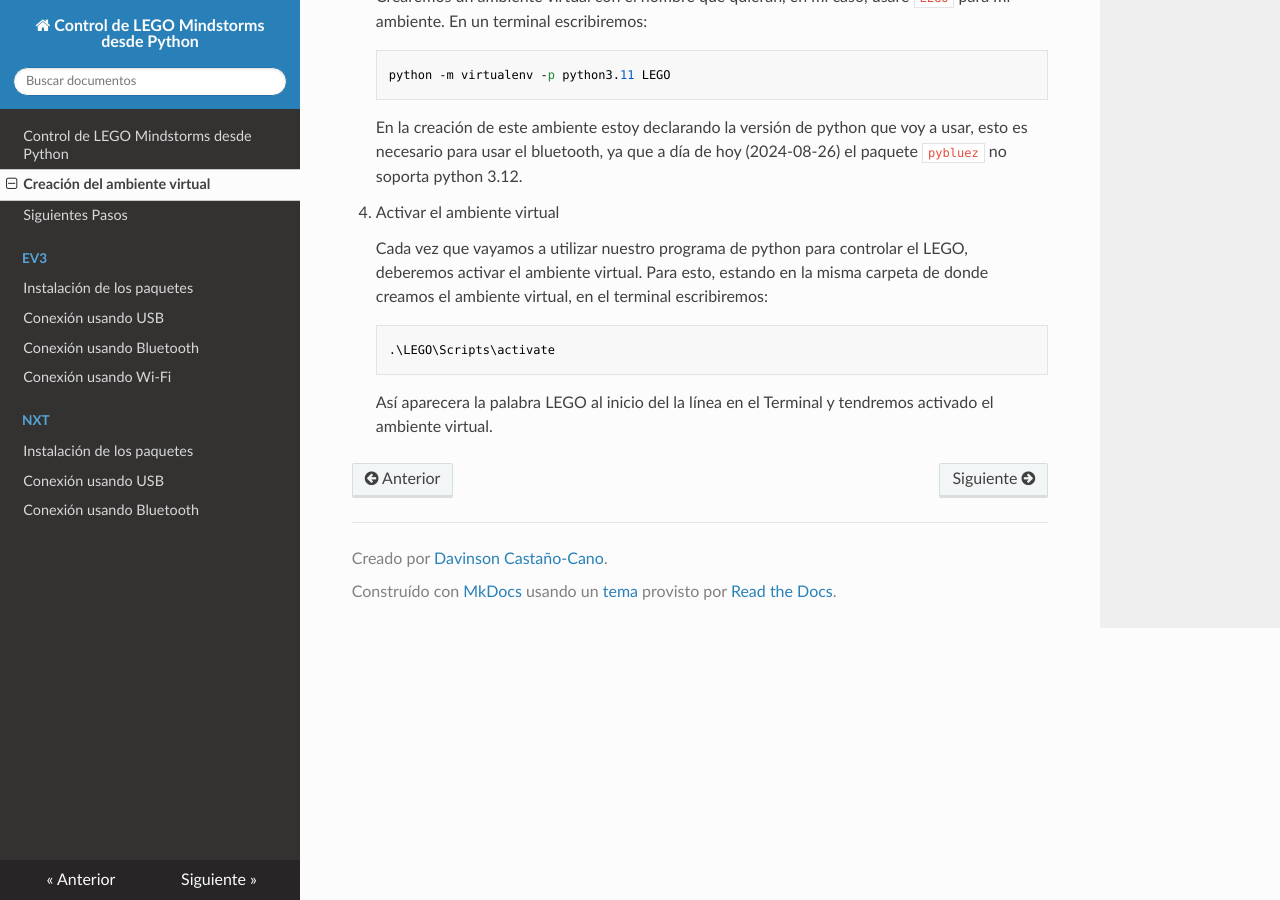
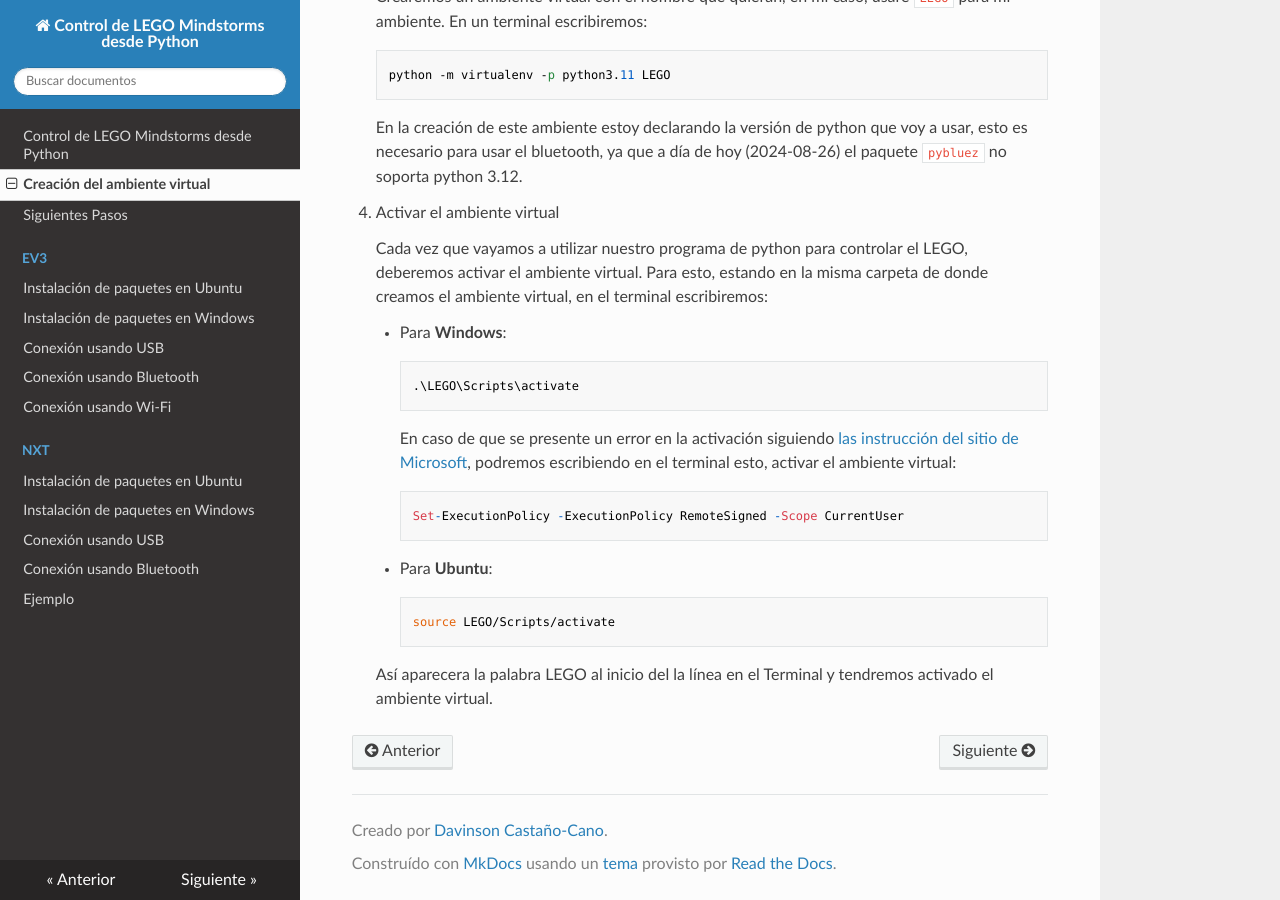
Before and after one commit to semillero-ares/mindstorms-dc-python, an MkDocs documentation site: the page built from docs/ambiente-virtual.md, in a window 1280 px wide and 900 px high, scrolled down 735 px. Built offline with MkDocs 1.6.1, drawn with Linux system fonts in a browser that asks for light colours; nearby versions of some CDN libraries.

Commit message:
update documentacion

````diff
--- /dev/null
+++ b/docs/EV3/1-instalacion-paquetes-ubuntu.md
@@ -0,0 +1,22 @@
+# Instalación de paquetes en Ubuntu
+
+Para instalar los paquetes en ubuntu deberemos a activar el ambiente virtual, e instalar los siguentes componentes
+
+- Instalar libbluetooth
+
+    ```sh
+    sudo apt-get install libbluetooth-dev
+    ```
+
+- Luego, instalar las siguientes librerias de python
+
+    ```sh
+    pip install ev3-dc
+    pip install git+https://github.com/pybluez/pybluez.git#egg=pybluez
+    ```
+
+Con esto ya tendremos todo lo necesarios para controlar nuestro LEGO **NXT** desde un PC usando Python. Si se presenta algún error con la instalación hacer la instalación usando el archivo [`requirements.txt`](./requirements.txt). Con el archivo descargado escribiremos en el terminal:
+
+```bat
+pip install -r requirements.txt
+```
--- /dev/null
+++ b/docs/NXT/1-instalacion-paquetes-ubuntu.md
@@ -0,0 +1,22 @@
+# Instalación de paquetes en Ubuntu
+
+Para instalar los paquetes en ubuntu deberemos a activar el ambiente virtual, e instalar los siguentes componentes
+
+- Instalar libbluetooth
+
+    ```sh
+    sudo apt-get install libbluetooth-dev
+    ```
+
+- Luego, instalar las siguientes librerias de python
+
+    ```sh
+    pip install nxt-python
+    pip install git+https://github.com/pybluez/pybluez.git#egg=pybluez
+    ```
+
+Con esto ya tendremos todo lo necesarios para controlar nuestro LEGO **NXT** desde un PC usando Python. Si se presenta algún error con la instalación hacer la instalación usando el archivo [`requirements.txt`](./requirements.txt). Con el archivo descargado escribiremos en el terminal:
+
+```bat
+pip install -r requirements.txt
+```
--- a/docs/NXT/1-instalacion-paquetes.md
+++ b/docs/NXT/1-instalacion-paquetes-win.md
@@ -1,4 +1,4 @@
-# Instalación de los paquetes
+# Instalación de paquetes en Windows
 
 Para instalar los paquetes vamos a activar el ambiente virtual, y una vez activado vamos a escribir en un terminal.
 
--- a/docs/ambiente-virtual.md
+++ b/docs/ambiente-virtual.md
@@ -40,8 +40,23 @@ Para la configuración del ambiente virtual usaremos el paquete `virtualenv` y s
 
     Cada vez que vayamos a utilizar nuestro programa de python para controlar el LEGO, deberemos activar el ambiente virtual. Para esto, estando en la misma carpeta de donde creamos el ambiente virtual, en el terminal escribiremos:
 
-    ```bat
-    .\LEGO\Scripts\activate
-    ```
+    - Para **Windows**:
+
+        ```bat
+        .\LEGO\Scripts\activate
+        ```
+
+        En caso de que se presente un error en la activación siguiendo [las instrucción del sitio de Microsoft](https:/go.microsoft.com/fwlink/?LinkID=135170), podremos escribiendo en el terminal esto, activar el ambiente virtual:
+
+        ```bat
+        Set-ExecutionPolicy -ExecutionPolicy RemoteSigned -Scope CurrentUser
+        ```
+
+
+    - Para **Ubuntu**:
+
+        ```sh
+        source LEGO/Scripts/activate
+        ```
 
     Así aparecera la palabra LEGO al inicio del la línea en el Terminal y tendremos activado el ambiente virtual.
````
Also changed, not shown: docs/EV3/1-instalacion-paquetes-win.md (renamed from docs/EV3/1-instalacion-paquetes.md, +9 -1 lines), docs/NXT/4-ejemplo.md (added, +35 -0 lines), docs/NXT/ejemplos/nxt-bt--move-motors-by-light.py (added, +29 -0 lines).
